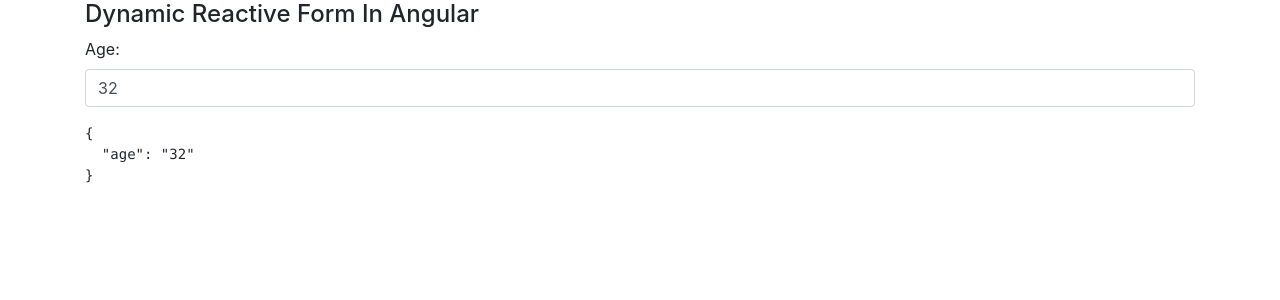
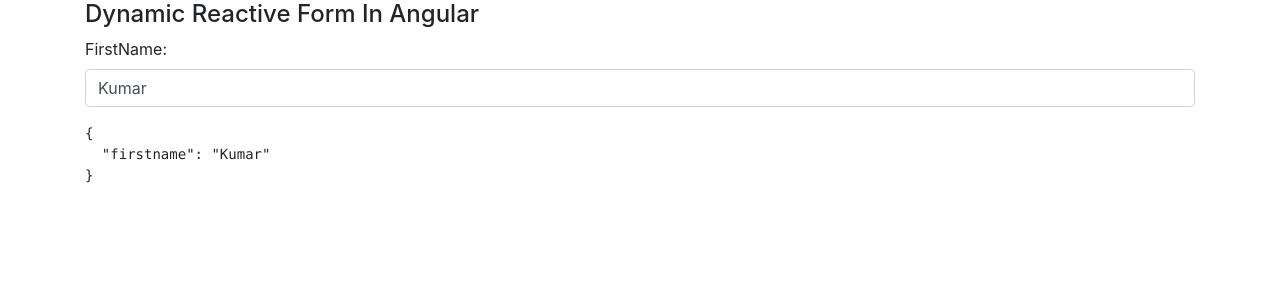
Before and after one commit to kumaruidivloper/Create-Dynamic-Forms-In-Angular, an Angular app: page / in a window 1280 px wide. Shown: the top 300 px of the page. Built offline with nearby package versions, Linux system fonts and the light colour scheme.

Commit message:
Basic-Dynamic-Firstname-Dynamic-Form

```diff
--- a/src/app/app.component.html
+++ b/src/app/app.component.html
@@ -3,8 +3,8 @@
 <h4>Dynamic Reactive Form In Angular</h4>
 <form [formGroup]="form">
   <div class="form-group">
-    <label for="usr">Age:</label>
-    <input type="text" class="form-control" formControlName="age">
+    <label for="usr">{{fieldLable}}:</label>
+    <input type="text" class="form-control" [formControlName]="fieldName">
   </div>
 </form>
 
--- a/src/app/app.component.ts
+++ b/src/app/app.component.ts
@@ -9,11 +9,14 @@
 export class AppComponent implements OnInit {
   public title = 'Create-Dynamic-Forms-In-Angular';
 
-  form: FormGroup;
+  public form: FormGroup;
+  public fieldLable = 'FirstName';
+  public fieldName = 'firstname';
+  public fieldValue = 'Kumar';
 
   ngOnInit() {
     this.form = new FormGroup({
-      age: new FormControl('32')
+      [this.fieldName]: new FormControl(this.fieldValue)
     });
   }
 }
```
